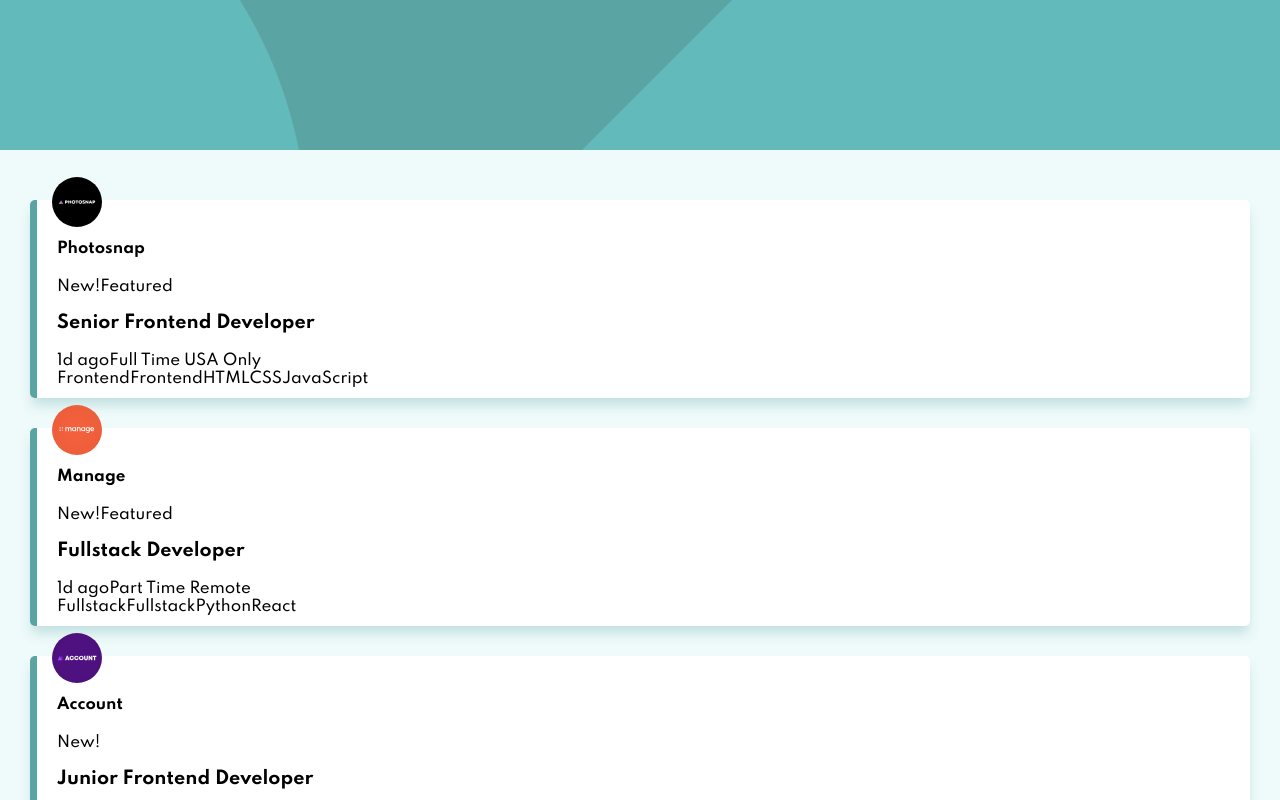
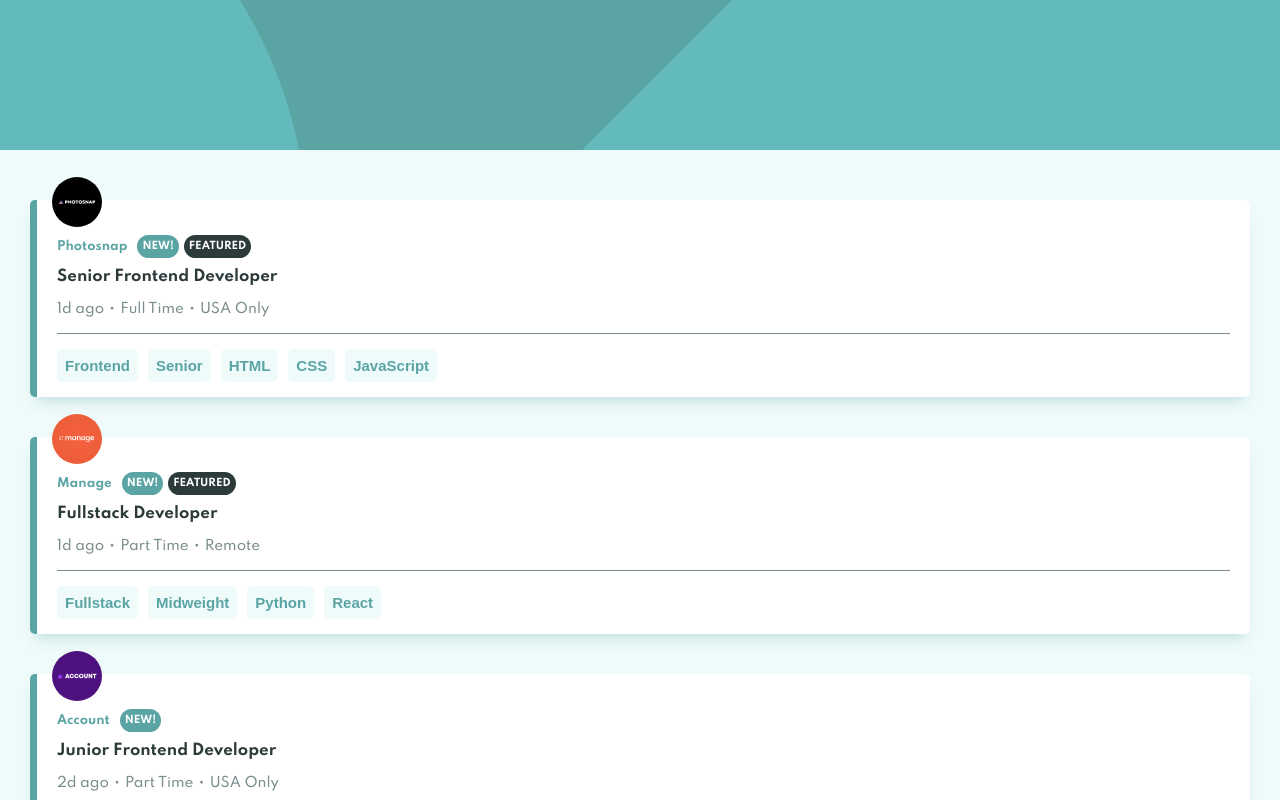
Before and after one commit to abulnes16/job-listing-react, a React (Create React App) app: page / in a window 1280 px wide. Shown: the top 800 px of the page. Built offline with nearby package versions, Linux system fonts and the light colour scheme.

Commit message:
Terminado maquetación de movil

```diff
--- a/src/App.css
+++ b/src/App.css
@@ -1,3 +1,7 @@
+.App {
+  background-color: hsl(180, 52%, 96%);
+}
+
 .attribution {
   font-size: 11px;
   text-align: center;
--- a/src/App.js
+++ b/src/App.js
@@ -22,7 +22,6 @@ function App() {
 
       <Main>
         <JobList jobs={jobs} />
-      </Main>
       <Footer>
         Challenge by{" "}
         <a
@@ -34,6 +33,7 @@ function App() {
         </a>
         Coded by <a href="https://github.com/abulnes16">@abulnes16.</a>
       </Footer>
+      </Main>
     </div>
   );
 }
--- /dev/null
+++ b/src/components/BadgeList.js
@@ -0,0 +1,14 @@
+import React from 'react'
+
+// Styled Components
+import Button from "./styled/Button";
+
+const BadgeList = ({data}) => {
+  return data.map((badge, index) => (
+    <Button key={index}>
+      {badge}
+    </Button>
+  ))
+}
+
+export default BadgeList
--- a/src/components/JobItem.js
+++ b/src/components/JobItem.js
@@ -1,54 +1,37 @@
 import React from "react";
-import styled from "styled-components";
-import colors from "../constants/colors";
+import colors from '../constants/colors';
+//Styled components
+import Badge from "./styled/Badge";
+import Button from "./styled/Button";
+import JobItemContainer from "./styled/JobItemContainer";
 
-//Styled components
-const JobItemContainer = styled.div`
-  position: relative;
-  padding: 20px 20px 10px;
-  margin-bottom: 30px;
-  background-color: white;
-  border-radius: 5px;
-  border-left: 7px solid ${colors.primary};
-  box-shadow: 0px 9px 12px -2px hsla(180, 29%, 50%, 0.3);
-
-  img {
-    width: 50px;
-    position: absolute;
-    top: -23px;
-    left: 15px;
-
-  }
-`;
+//Components
+import BadgeList from "./BadgeList";
 
 const JobItem = ({ job }) => {
   return (
     <JobItemContainer>
       <img src={job.logo} alt="Job logo" />
       <div className="job-item__title">
-        <h4>{job.company}</h4>
-        {job.new ? <span>New!</span> : null}
-        {job.featured ? <span>Featured</span> : null}
+        <h5>{job.company}</h5>
+        {job.new ? <Badge background={colors.primary}>New!</Badge> : null}
+        {job.featured ? <Badge background={colors.darkerCyan}>Featured</Badge> : null}
       </div>
       <div className="job-item__data">
         <h3>{job.position}</h3>
         <div>
           <span>{job.postedAt}</span>
+          <span>&bull;</span>
           <span>{job.contract}</span>
+          <span>&bull;</span>
           <span> {job.location}</span>
         </div>
       </div>
       <div className="job-item__requirements">
-        <span>{job.role}</span>
-        <span>{job.role}</span>
-        {job.languages.length !== 0
-          ? job.languages.map((language, index) => (
-              <span key={index}>{language}</span>
-            ))
-          : null}
-        {job.tools.length !== 0
-          ? job.tools.map((tool, index) => <span key={index}>{tool}</span>)
-          : null}
+        <Button>{job.role}</Button>
+        <Button>{job.level}</Button>
+        {job.languages.length !== 0 ? <BadgeList data={job.languages} /> : null}
+        {job.tools.length !== 0 ? <BadgeList data={job.tools} /> : null}
       </div>
     </JobItemContainer>
   );
--- a/src/components/layout/Footer.js
+++ b/src/components/layout/Footer.js
@@ -3,12 +3,10 @@ import colors from '../../constants/colors'
 
 const Footer = styled.footer`
 
-  width: 80%;
-  height: 50px;
-  margin: 0 auto;
-  padding: 20px 0;
+  width: 100%;
+  padding: 15px 0;
   background-color: ${colors.primary};
-  font-size: 11px;
+  font-size: 12px;
   line-height: 1.4em;
   border-radius: 10px;
   text-align: center;
--- a/src/components/layout/Main.js
+++ b/src/components/layout/Main.js
@@ -1,9 +1,8 @@
 import styled from 'styled-components';
-import colors from '../../constants/colors'
+
 
 
 const Main = styled.main`
-  background-color: ${colors.background};
   padding: 50px 30px;
 `
 
--- /dev/null
+++ b/src/components/styled/Badge.js
@@ -0,0 +1,15 @@
+import styled from 'styled-components'
+import colors from '../../constants/colors';
+
+const Badge = styled.span`
+      margin-right: 5px;
+      color: ${colors.text};
+      background-color: ${props => props.background};
+      padding: 5px;
+      border-radius: 20px;
+      font-size: 10px;
+      text-transform: uppercase;
+      font-weight: 700;
+`
+
+export default Badge;
--- /dev/null
+++ b/src/components/styled/Button.js
@@ -0,0 +1,20 @@
+import styled from 'styled-components'
+import colors from '../../constants/colors';
+
+const Button = styled.button`
+  color: ${colors.primary};
+  background-color: ${colors.background};
+  margin: 10px 10px 5px 0;
+  padding: 8px;
+  border-radius: 5px;
+  border: none;
+  font-size: 1em;
+  font-weight: 700;
+  outline: none;
+  &:hover {
+    background-color: ${colors.primary};
+    color: ${colors.text};
+  }
+`;
+
+export default Button;
--- /dev/null
+++ b/src/components/styled/JobItemContainer.js
@@ -0,0 +1,65 @@
+import styled from "styled-components";
+import colors from "../../constants/colors";
+
+const JobItemContainer = styled.div`
+  position: relative;
+  padding: 20px 20px 10px;
+  margin-bottom: 40px;
+  background-color: white;
+  border-radius: 5px;
+  border-left: 7px solid ${colors.primary};
+  box-shadow: 0px 10px 12px -6px hsla(180, 29%, 50%, 0.3);
+
+  img {
+    width: 50px;
+    position: absolute;
+    top: -23px;
+    left: 15px;
+  }
+
+  .job-item {
+    &__title {
+      display: flex;
+      align-items: center;
+      margin: 15px 0 10px;
+
+      h5 {
+        margin: 0;
+        color: ${colors.primary};
+        font-size: 12px;
+        margin-right: 10px;
+      }
+    }
+
+    &__data {
+      h3 {
+        margin: 5px 0 10px;
+        color: ${colors.darkerCyan};
+        font-size: 1em;
+      }
+
+      div {
+        display: flex;
+        padding: 0;
+        margin: 15px 0;
+        color: ${colors.darkCyan};
+        font-size: 0.9em;
+
+        span {
+          margin-right: 5px;
+        }
+      }
+
+
+    }
+
+    &__requirements {
+      display: flex;
+      flex-wrap: wrap;
+      border-top: 1px solid ${colors.darkCyan};
+      padding-top: 5px;
+    }
+  }
+`;
+
+export default JobItemContainer;
--- a/src/constants/colors.js
+++ b/src/constants/colors.js
@@ -4,4 +4,5 @@ export default {
   filterTablets: 'hsl(180, 31%, 95%)',
   darkCyan: 'hsl(180, 8%, 52%)',
   darkerCyan: 'hsl(180, 14%, 20%)',
+  text: '#ffffff',
 }
```
